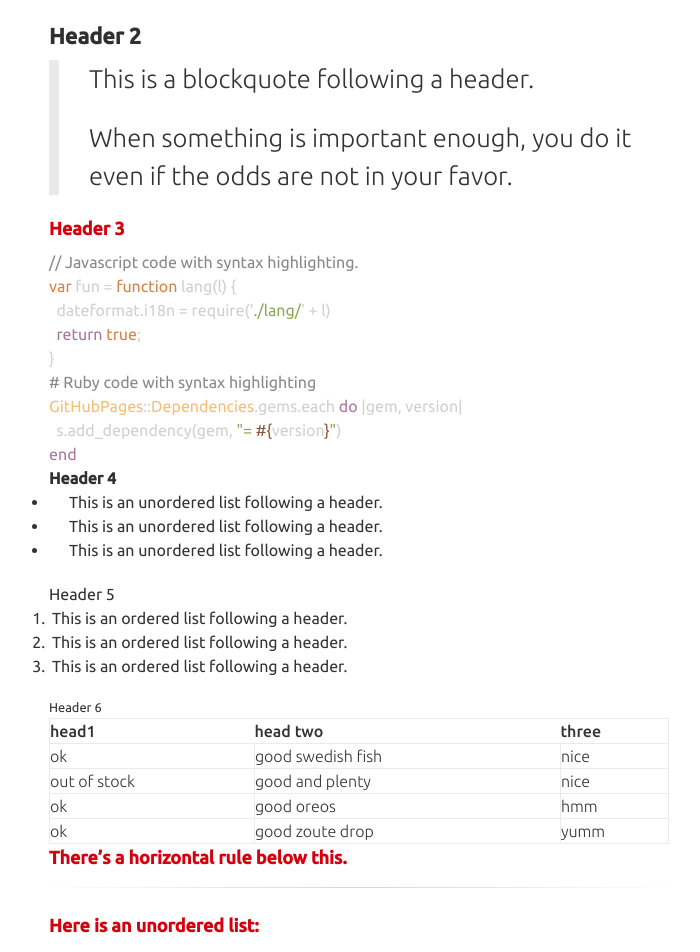
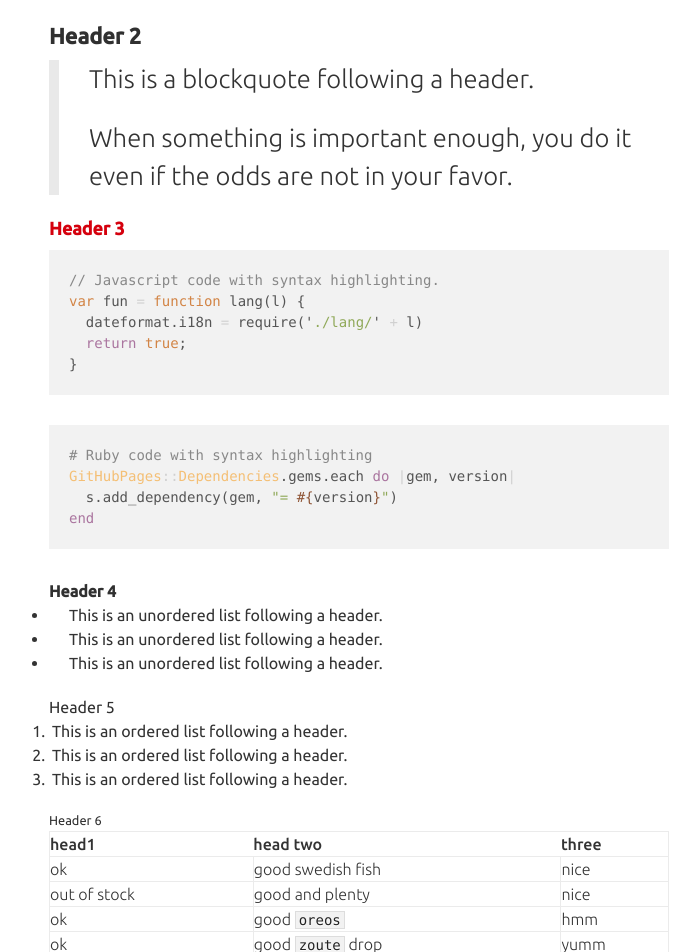
Before and after one commit to plenigo/plenigo.github.io, a Jekyll site: the page built from index.md, in a window 1280 px wide. Shown: the part 537-1489 px from the top of the page, without its empty margins (281-981 px from the left). Built offline with Jekyll 4.4.1, drawn with Linux system fonts in a browser that asks for light colours; some web fonts are replaced.

Commit message:
Create style.scss

```diff
--- a/assets/css/style.scss
+++ b/assets/css/style.scss
@@ -1,7 +1,8 @@
 ---
 ---
 
-@import "jekyll-theme-tactile";
+// @import "jekyll-theme-tactile";
+@import "wrapper";
 @import "https://fonts.googleapis.com/css?family=Ubuntu:300,400,500";
 
 body {
```
